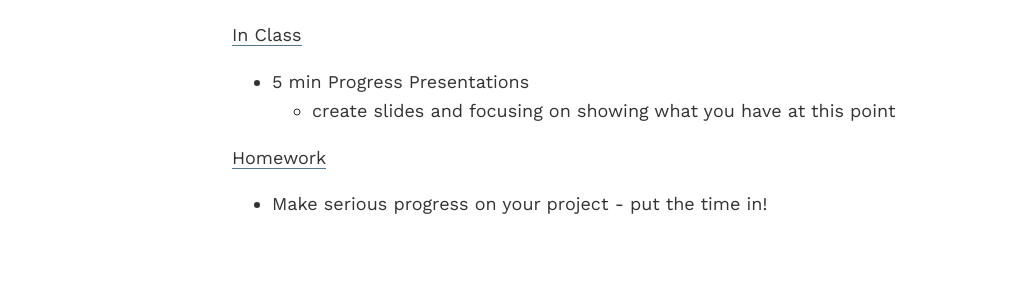
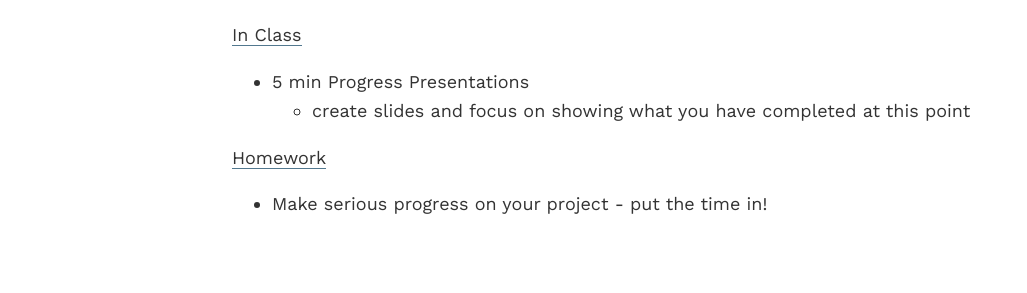
Before and after one commit to coloringchaos/capstone-f17, a Jekyll site: the page built from _posts/2017-01-16-schedule.md, in a window 1280 px wide and 900 px high, scrolled down 3440 px. Shown: the part 160-453 px from the top of the window, without its empty margins (8-1035 px from the left). Built offline with Jekyll 4.4.1, drawn with Linux system fonts in a browser that asks for light colours.

Commit message:
schedule

```diff
--- a/_posts/2017-01-16-schedule.md
+++ b/_posts/2017-01-16-schedule.md
@@ -148,7 +148,7 @@ Every week your homework is to ***ADVANCE YOUR PROJECT***
 <span class="underlined">In Class</span>
 
 + 5 min Progress Presentations
-  + create slides and focusing on showing what you have at this point
+  + create slides and focus on showing what you have completed at this point
 
 <span class="underlined">Homework</span>
 
```
